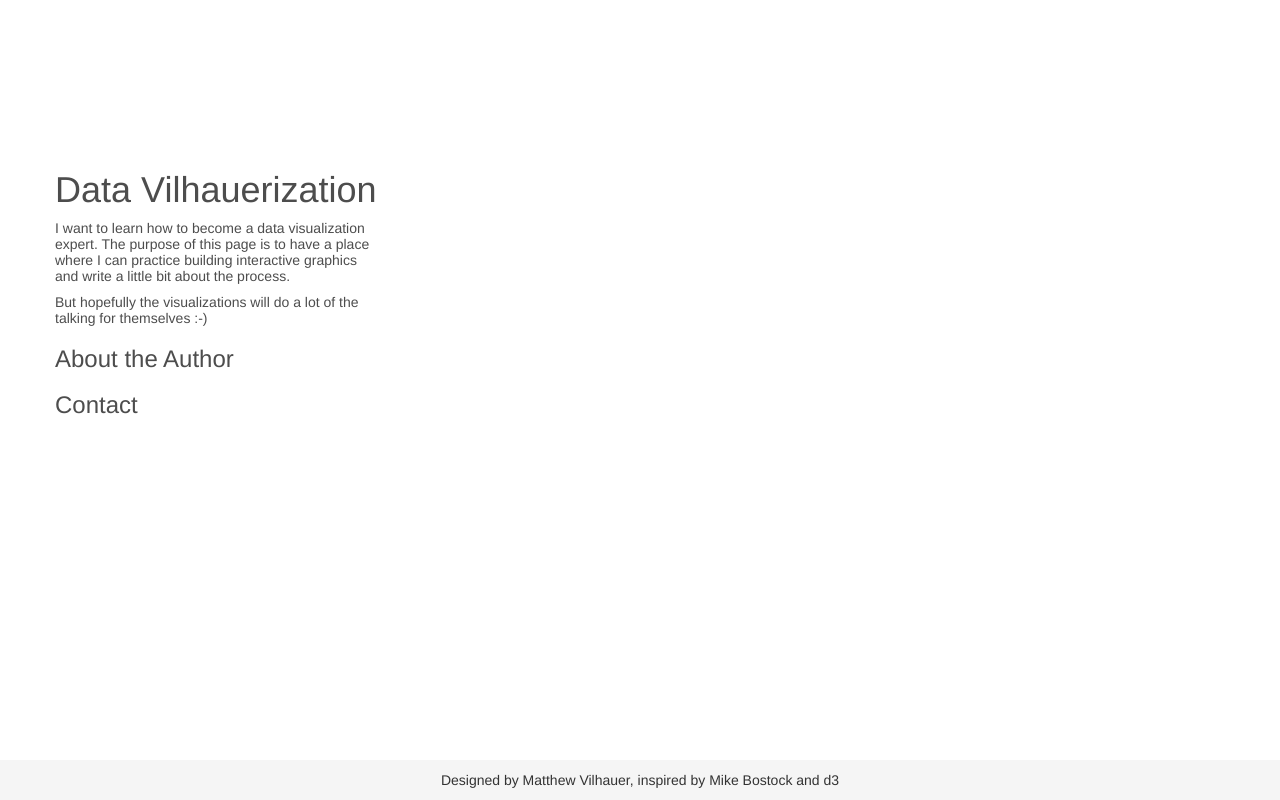
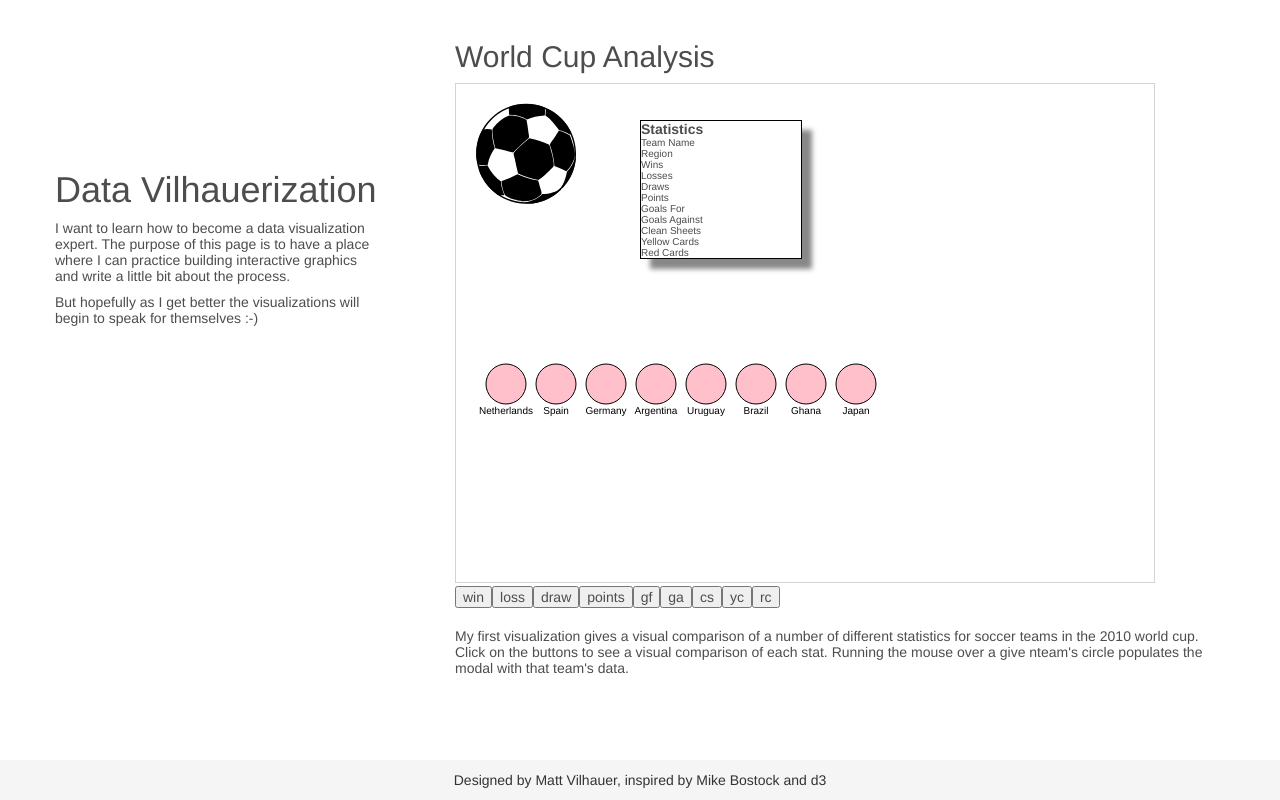
Before and after one commit to matthewvilhauer/data-vilhauerization, a website: page index.html in a window 1280 px wide. Drawn offline with nearby package versions, Linux system fonts and the light colour scheme.

Commit message:
Adds soccer visualization to page.

```diff
--- /dev/null
+++ b/data/worldcup.csv
@@ -0,0 +1,9 @@
+"team","region","win","loss","draw","points","gf","ga","cs","yc","rc"
+"Netherlands","UEFA",6,0,1,18,12,6,2,23,1
+"Spain","UEFA",6,0,1,18,8,2,5,8,0
+"Germany","UEFA",5,0,2,15,16,5,3,10,1
+"Argentina","CONMEBOL",4,0,1,12,10,6,2,8,0
+"Uruguay","CONMEBOL",3,2,2,11,11,8,3,13,2
+"Brazil","CONMEBOL",3,1,1,10,9,4,2,9,2
+"Ghana","CAF",2,2,1,8,5,4,1,12,0
+"Japan","AFC",2,1,1,7,4,2,2,4,0”
--- a/index.html
+++ b/index.html
@@ -10,6 +10,7 @@
     <!--@todo: add type= to all of these tags. -->
     <link  rel="stylesheet" type="text/css" href="styles/styles.css">
     <link rel="stylesheet" href="https://maxcdn.bootstrapcdn.com/bootstrap/3.3.7/css/bootstrap.min.css"/>
+    <link rel="stylesheet" href="https://maxcdn.bootstrapcdn.com/font-awesome/4.6.3/css/font-awesome.min.css">
 
     <!--VENDOR SCRIPTS-->
     <script
@@ -22,24 +23,30 @@
     <!--APPLICATION SCRIPTS-->
     <script src="scripts/app.js"></script>
 </head>
-<body>
+<body onload="createSoccerViz()">
     <div class="page-container">
         <div class="col-sm-4">
             <div class="sidebar-container">
                 <h1>Data Vilhauerization</h1>
                 <p class="sidebar-words">I want to learn how to become a data visualization expert. The purpose of this page
                     is to have a place where I can practice building interactive graphics and write a little bit about the process.</p>
-                <p class="sidebar-words">But hopefully the visualizations will do a lot of the talking for themselves :-)</p>
-                <h3>About the Author</h3>
-                <h3>Contact</h3>
+                <p class="sidebar-words">But hopefully as I get better the visualizations will begin to speak for themselves :-)</p>
             </div>
         </div>
         <div class="col-sm-8">
             <div class="main-content">
-
+                <div class="visualzation">
+                    <h2>World Cup Analysis</h2>
+                    <div id="soccer-viz">
+                        <svg class="mainsoccerviz"/>
+                    </div>
+                    <div id="soccer-viz-controls"></div>
+                    <p class="soccer-viz-description">My first visualization gives a visual comparison of a number of different statistics for soccer teams in the 2010 world cup. Click on the buttons to see a visual comparison of each stat. Running the mouse over a give nteam's circle populates the modal with that team's data.</p>
+                </div>
             </div>
         </div>
     </div>
-    <footer class="footer"><div class="author">Designed by Matthew Vilhauer, inspired by Mike Bostock and d3</div></footer>
+    <footer class="footer"><div class="author">Designed by Matt Vilhauer, inspired by Mike Bostock and d3</div></footer>
 </body>
+    <script src="scripts/soccerviz.js" type="text/javascript"></script>
 </html>
--- /dev/null
+++ b/scripts/soccerviz.js
@@ -0,0 +1,124 @@
+function createSoccerViz() {
+    d3.csv("/data/worldcup.csv", function(data) {
+        overallTeamViz(data);
+        console.log("Running!");
+    });
+
+}
+
+function overallTeamViz(incomingData) {
+    d3.select("svg.mainsoccerviz")
+    .append("g")
+    .attr("id", "teamsG")
+    .attr("transform", "translate(50,300)")
+    .selectAll("g")
+    .data(incomingData)
+    .enter()
+    .append("g")
+    .attr("class", "overallG")
+    .attr("transform",
+        function(d,i) {
+            return "translate(" + (i*50) + ", 0)";
+        }
+    );
+
+    var teamG = d3.selectAll("g.overallG");
+
+    teamG
+        .append("circle").attr("r", 0)
+        .transition()
+        .delay(function(d,i) {return i * 100})
+        .duration(500)
+        .attr("r", 40)
+        .transition()
+        .duration(500)
+        .attr("r", 20)
+        .style("fill", "pink")
+        .style("stroke", "black")
+        .style("stroke-width", "1px");
+
+    teamG
+        .append("text")
+        .style("text-anchor", "middle")
+        .attr("y", 30)
+        .style("font-size", "10px")
+        .text(function(d) {
+            return d.team
+        });
+
+    //Build buttons based on data thats numerical - so we want all attributes except team nad region
+    var dataKeys = d3.keys(incomingData[0]).filter(function(el) {
+        return el !== "team" && el !== "region";
+    });
+
+    d3.select("#soccer-viz-controls").selectAll("button.teams")
+        .data(dataKeys).enter()
+        .append("button")
+        .on("click", buttonClick)
+        .html(function(d) {return d});
+
+    function buttonClick(datapoint) {
+        var maxValue = d3.max(incomingData, function(el) {
+            return parseFloat(el[datapoint ]);
+        });
+        var tenColorScale = d3.scale.category10(
+            ["UEFA", "CONMEBOL", "CAF",  "AFC"]);
+
+        var radiusScale = d3.scale.linear().domain([0,maxValue]).range([2,20]);
+
+        d3.selectAll("g.overallG")
+            .select("circle")
+            .transition().duration(1000)
+            .style("fill", function(p) {
+                return tenColorScale(p.region)
+            })
+            .attr("r", function(p) {
+                return radiusScale(p[datapoint ])
+            });
+    }
+
+    teamG.on("mouseover", highlightRegion);
+    teamG.on("mouseout", unHighlight);
+
+    function highlightRegion(d,i) {
+        var teamColor = d3.rgb("pink");
+
+        d3.select(this).select("text").classed("highlight", true).attr("y", 10).style("font-size", "20px");
+        d3.selectAll("g.overallG").select("circle")
+            .style("fill", function(p) {return p.region == d.region ?
+            teamColor.darker(.75) : teamColor.brighter(.5)});
+        this.parentElement.appendChild(this);
+
+        //How to add images to circles on highlight
+        // d3.selectAll("g.overallG").insert("image", "text")
+        //     .attr("xlink:href", function(d) {
+        //         return "images/" + d.team + ".png";
+        //     })
+        //     .attr("width", "45px").attr("height", "20px").attr("x", "-22")
+        //     .attr("y", "-10");
+
+        d3.selectAll("td.data").data(d3.values(d))
+            .html(function(p) {
+                return p;
+            });
+    }
+
+    function unHighlight() {
+        d3.selectAll("g.overallG").select("circle").attr("class", "").style("fill", "pink");
+        d3.selectAll("g.overallG").select("text")
+        .classed("highlight", false).attr("y", 30).style("font-size", "10px");
+    }
+
+    d3.text("templates/soccer-viz-modal.html", function(data) {
+        d3.select("#soccer-viz").append("div").attr("id", "soccer-viz-modal").html(data);
+    });
+
+    d3.html("templates/graphics/soccerball.svg", loadSVG);
+
+    function loadSVG(svgData) {
+        d3.select(svgData).selectAll("path").each(function() {
+            d3.select("svg").node().appendChild(this);
+        });
+        d3.selectAll("path").attr("transform", "translate(20,20)");
+    }
+}
--- a/server.js
+++ b/server.js
@@ -8,7 +8,8 @@ var express = require('express'),
 // serve static files from key folders
 app.use('/scripts', express.static('scripts'));
 app.use('/styles', express.static('styles'));
-app.use('/data', express.static('lib'));
+app.use('/templates', express.static('templates'));
+app.use('/data', express.static('data'));
 
 /**********
  * ROUTES *
--- a/styles/styles.css
+++ b/styles/styles.css
@@ -15,6 +15,15 @@
 .sidebar-words {
     width: 320px;
 }
+.social-media-icon {
+    color: #37474F;
+}
+.social-media-icons {
+    padding-top: 20px;
+}
+.main-content {
+    padding-top: 20px;
+}
 .footer {
     position: fixed;
     bottom: 0;
@@ -24,3 +33,50 @@
     text-align: center;
     padding-top: 10px;
 }
+
+/*Soccer Visualization*/
+
+.mainsoccerviz {
+    width:700px;
+    height:500px;
+    border:1px lightgray solid;
+    margin: 0px auto;
+}
+
+circle {
+    fill: pink;
+    stroke: black;
+    stroke-width: 1px;
+}
+
+circle.active {
+    fill: red;
+}
+
+circle.inactive {
+    fill: gray;
+}
+
+#soccer-viz-modal {
+    position:fixed;
+    left:50%;
+    top:120px;
+    z-index:1;
+    background: white;
+    border: 1px black solid;
+    box-shadow: 10px 10px 5px #888888;
+    min-width: 80px;
+}
+td {
+    font-size: 10px;
+    min-width: 80px;
+}
+tr {
+    margin: 5px;
+}
+td.data {
+    font-weight: 900;
+}
+.soccer-viz-description {
+    padding-top: 20px;
+}
--- /dev/null
+++ b/templates/soccer-viz-modal.html
@@ -0,0 +1,16 @@
+<table>
+    <tr>
+        <th>Statistics</th>
+    </tr>
+    <tr><td>Team Name</td><td class="data"></td></tr>
+    <tr><td>Region</td><td class="data"></td></tr>
+    <tr><td>Wins</td><td class="data"></td></tr>
+    <tr><td>Losses</td><td class="data"></td></tr>
+    <tr><td>Draws</td><td class="data"></td></tr>
+    <tr><td>Points</td><td class="data"></td></tr>
+    <tr><td>Goals For</td><td class="data"></td></tr>
+    <tr><td>Goals Against</td><td class="data"></td></tr>
+    <tr><td>Clean Sheets</td><td class="data"></td></tr>
+    <tr><td>Yellow Cards</td><td class="data"></td></tr>
+    <tr><td>Red Cards</td><td class="data"></td></tr>
+</table>
```
Also changed, not shown: templates/graphics/soccerball.svg (added). Lines whose indentation alone changed are shown as unchanged.
